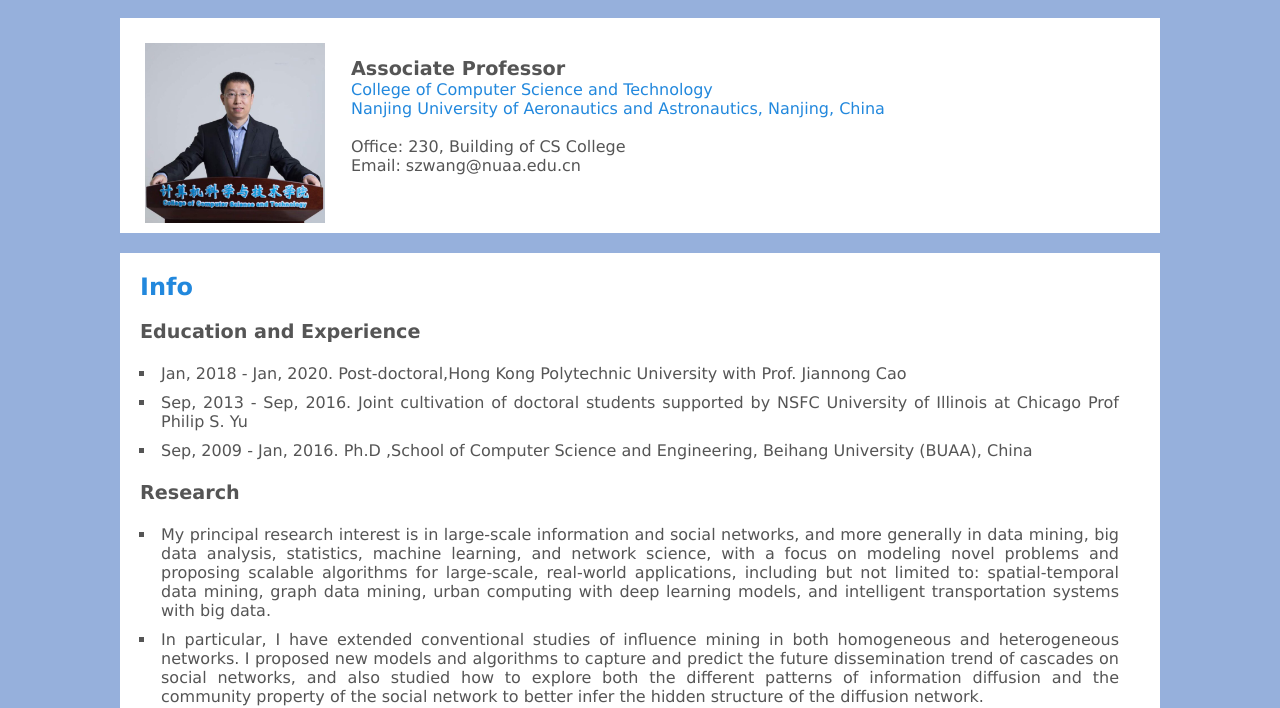
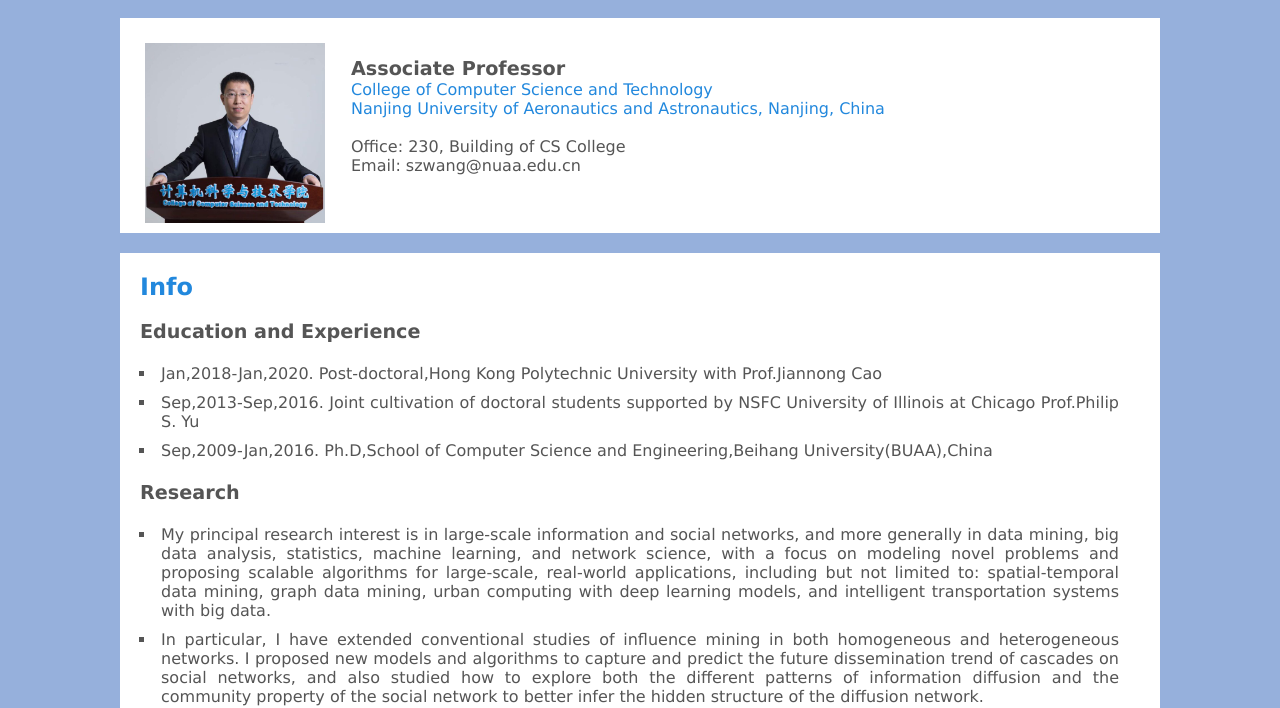
Before and after one commit to senzhangwang/senzhangwang.github.io, a plain HTML site: page index.html in a window 1280 px wide. Shown: the part 100-808 px from the top of the page. Drawn offline with Linux system fonts and the light colour scheme.

Commit message:
Update index.html

```diff
--- a/index.html
+++ b/index.html
@@ -43,9 +43,9 @@ Email:  szwang@nuaa.edu.cn<br>
 <br>
 <h3>Education and Experience</h3>
 <ul>
-<li>Jan, 2018 - Jan, 2020. Post-doctoral,Hong Kong Polytechnic University with Prof. Jiannong Cao
-</li><li>Sep, 2013 - Sep, 2016. Joint cultivation of doctoral students supported by NSFC University of Illinois at Chicago Prof Philip S. Yu
-</li><li>Sep, 2009 - Jan, 2016. Ph.D ,School of Computer Science and Engineering,  Beihang University (BUAA), China
+<li>Jan,2018-Jan,2020. Post-doctoral,Hong Kong Polytechnic University with Prof.Jiannong Cao
+</li><li>Sep,2013-Sep,2016. Joint cultivation of doctoral students supported by NSFC University of Illinois at Chicago Prof.Philip S. Yu
+</li><li>Sep,2009-Jan,2016. Ph.D,School of Computer Science and Engineering,Beihang University(BUAA),China
 </li></ul>
 
 <h3>Research</h3>
```
